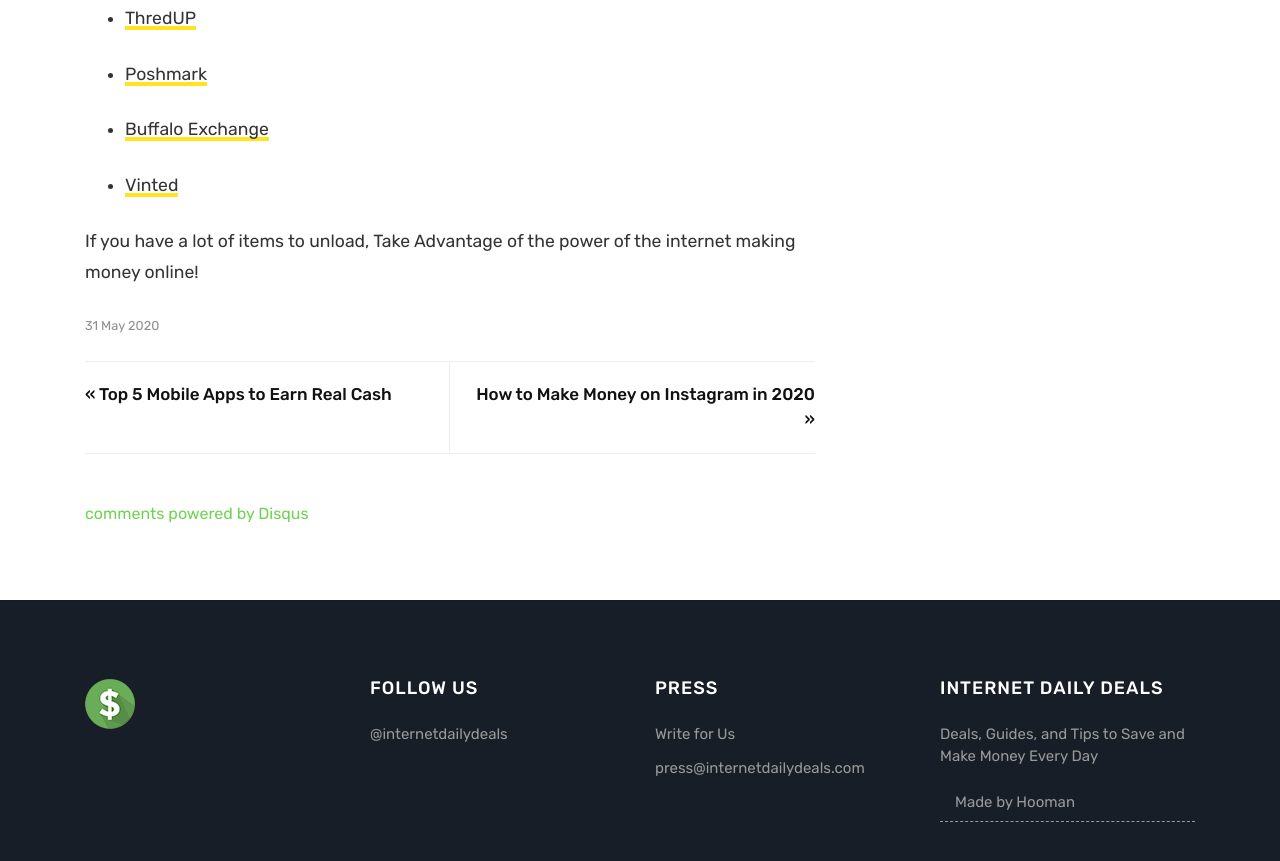
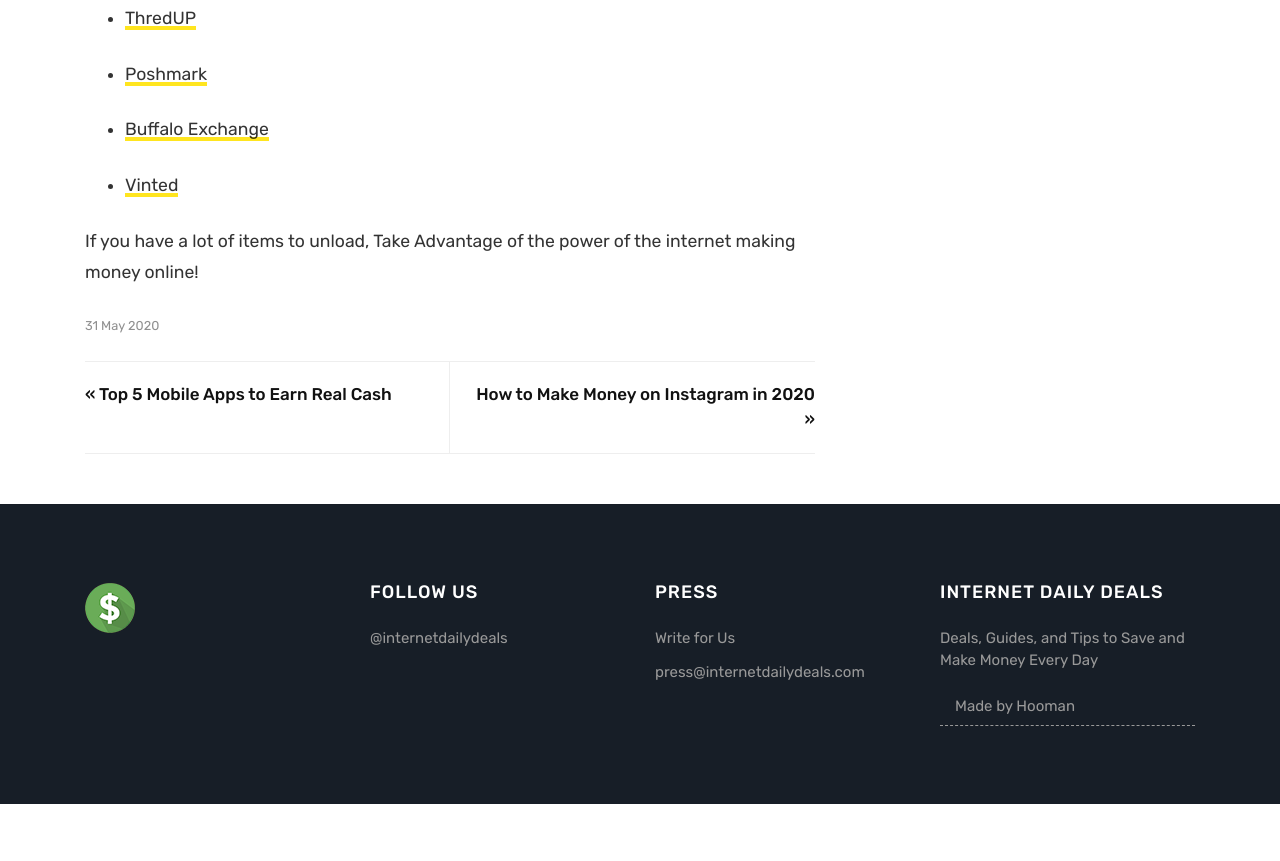
Before and after one commit to iamthenewking/iamthenewking.github.io, a Jekyll site: the page built from _posts/2020-05-31-how-to-make-money-selling-unused-stuffs-online.markdown, in a window 1280 px wide and 900 px high, scrolled down 1731 px. Shown: the top 861 px of the window. Built offline with Jekyll 4.4.1, drawn with Linux system fonts in a browser that asks for light colours; comment, search, counter and statistics services are not loaded; after the commit the page ends 2535 px from its top, so only the background shows below that.

Commit message:
Update post-right-sidebar.html

```diff
--- a/_layouts/post-right-sidebar.html
+++ b/_layouts/post-right-sidebar.html
@@ -74,15 +74,7 @@
                 {% endif %}
 
 
-            <!-- Begin Comments
-            ================================================== -->
-            <section>
-            <div id="comments">
-                {% include disqus.html %}
-            </div>
-            </section>
-            <!--End Comments
-            ================================================== -->
+
 
 		</div>
 		<!-- End Post -->
```
